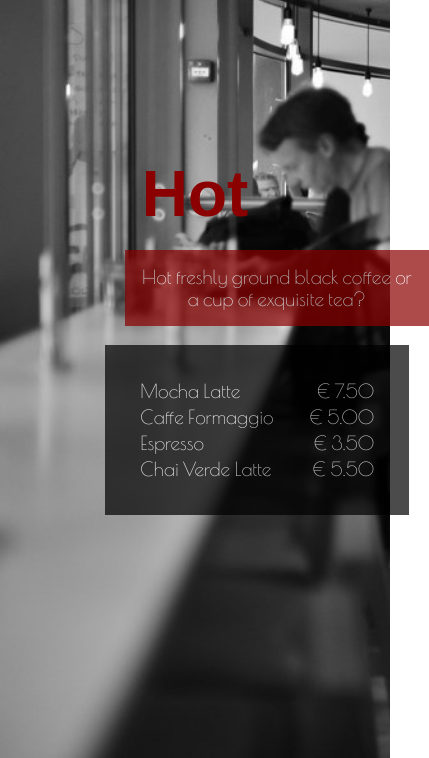
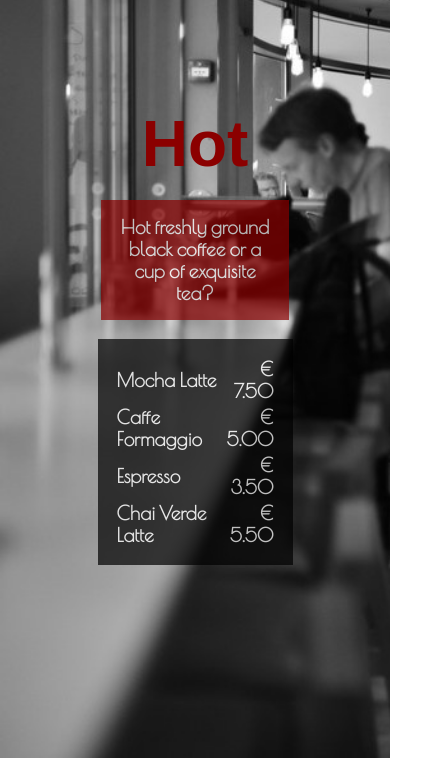
Before and after one commit to joelBIT/exercise-html-css-caffe-retro-main, a plain HTML site: page index.html in a window 390 px wide. Shown: the part 86-844 px from the top of the page, 429 px wide, since content can reach past the window. Drawn offline with nearby package versions, Linux system fonts and the light colour scheme; a web font is replaced by a local one.

Commit message:
Changed alignments for small screens

```diff
--- a/index.css
+++ b/index.css
@@ -7,6 +7,7 @@
 body {
     margin: 0;
     overflow-x: hidden;
+    font-weight: 800;
 }
 
 h1 {
@@ -137,10 +138,10 @@ section {
 
     .first {
         font-size: 1.2rem;
-        margin-left: 0;
         padding: 1rem;
-        width: 17rem;
-        align-self: auto;
+        width: 40%;
+        align-self: center;
+        left: 0;
     }
 
     a {
@@ -154,7 +155,10 @@ section {
 
     table {
         font-size: 1.2rem;
-        width: 19rem;
+        width: 50%;
+        padding: 1rem;
+        align-self: center;
+        left: 0;
     }
 
     .flex-item {
```
